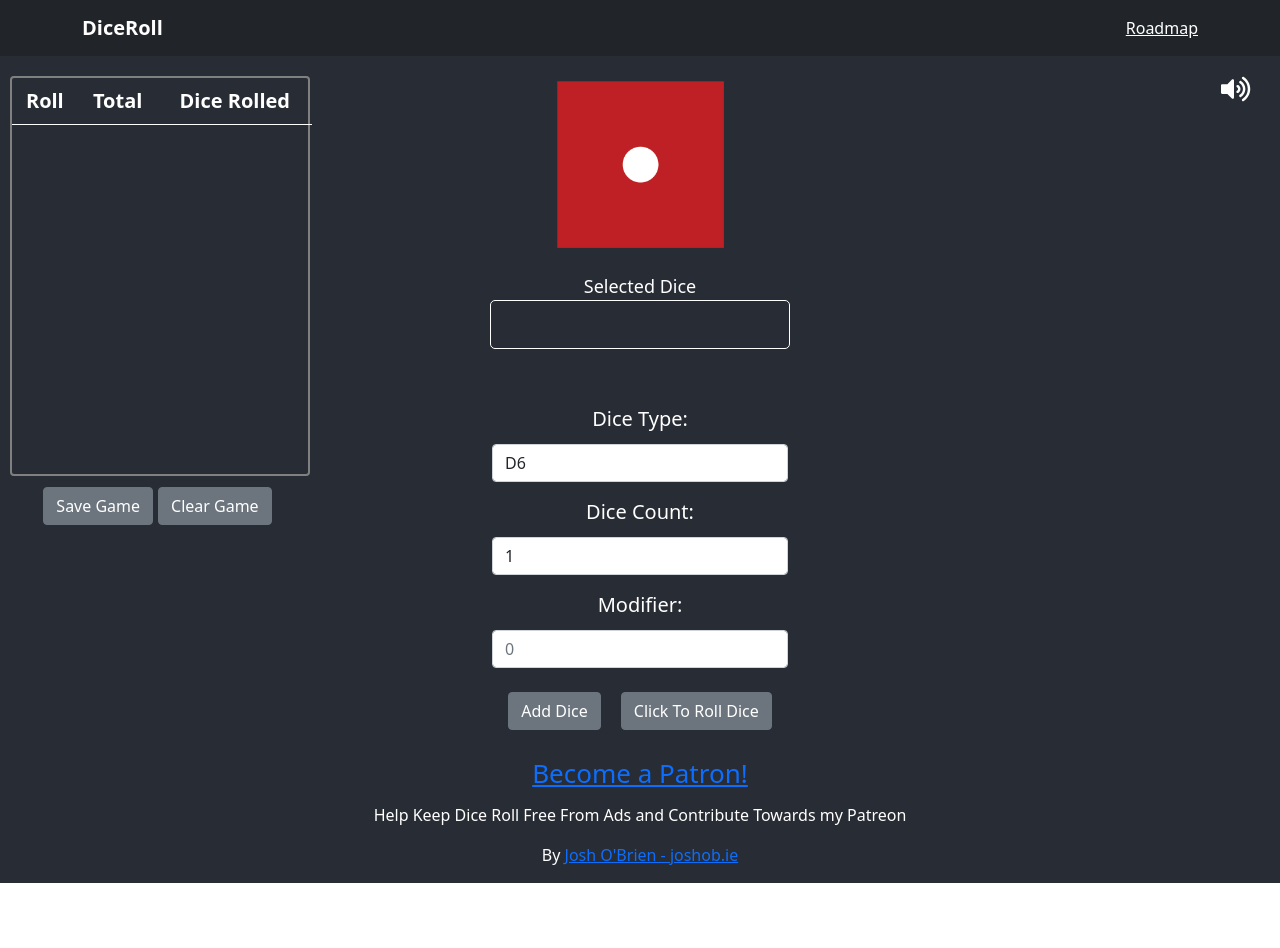
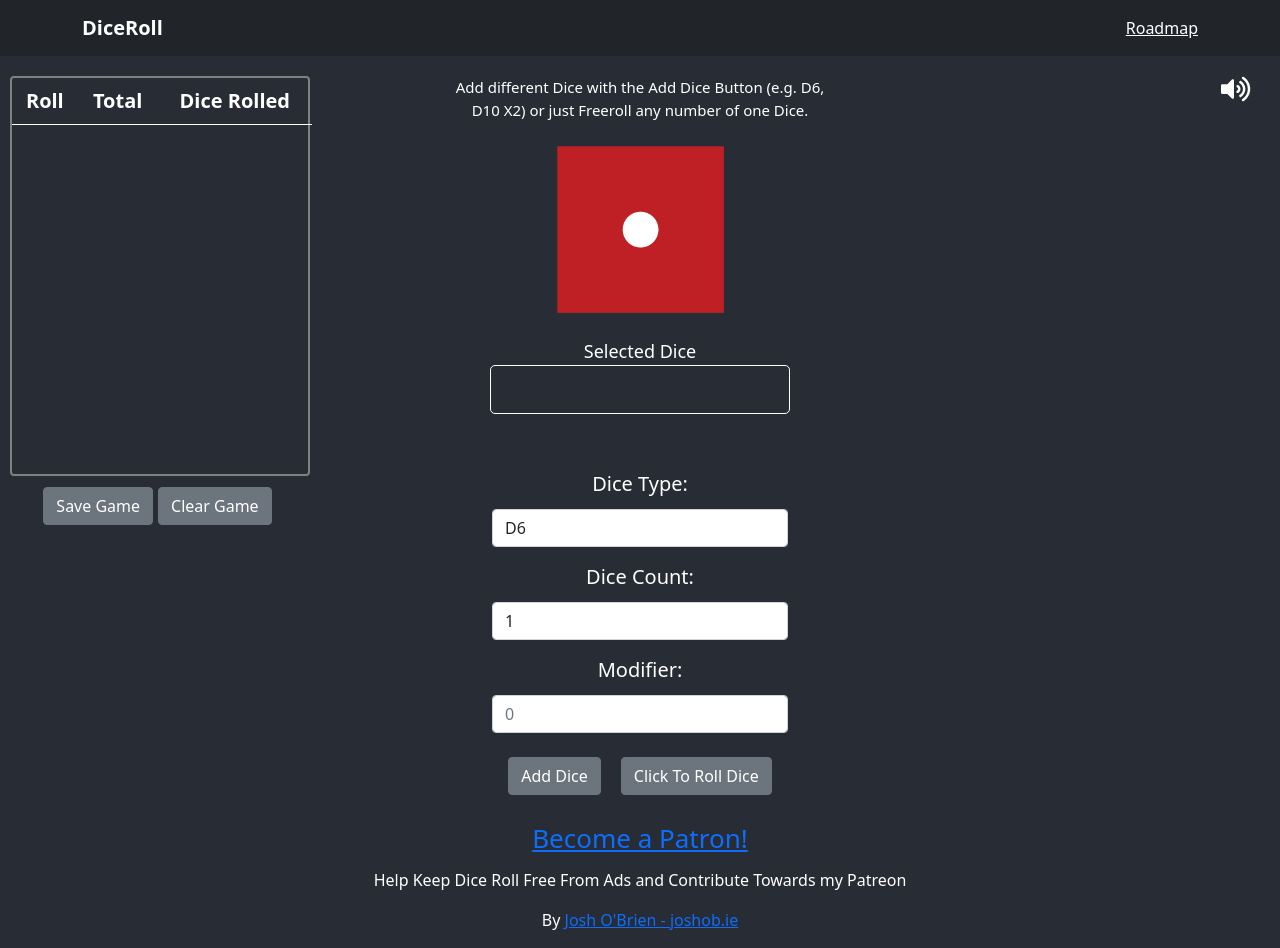
Before and after one commit to jobrien874/DiceGame, a React (Create React App) app: page / in a window 1280 px wide. Before the commit the page ends 883 px from the top, so only its background shows below. Built offline with nearby package versions, Linux system fonts and the light colour scheme.

Commit message:
ResultsInfo

```diff
--- a/src/App.css
+++ b/src/App.css
@@ -5,6 +5,14 @@
 .App-logo {
   height: 40vmin;
   pointer-events: none;
+}
+
+.ResultsInfo {
+  font-size: 15px;
+  max-width: 400px;
+  margin-bottom: 20px;
+  padding-left: 10px;
+  padding-right: 10px;
 }
 
 @media (prefers-reduced-motion: no-preference) {
--- a/src/components/dice/DiceContainer.jsx
+++ b/src/components/dice/DiceContainer.jsx
@@ -31,9 +31,12 @@ const DiceContainer = ({ diceCount, diceNumber, total, selectedDice }) => {
   }
 }
   return (
-    <div className="container-fluid DiceBoard">
-      {rows}
-    </div>
+    <React.Fragment>
+      <div className="ResultsInfo">Add different Dice with the Add Dice Button (e.g. D6, D10 X2) or just Freeroll any number of one Dice.</div>
+      <div className="container-fluid DiceBoard">
+        {rows}
+      </div>
+    </React.Fragment>
   )
 };
 
```
Also changed, not shown: 1 other file (tests, documents, lock files or other folders).
